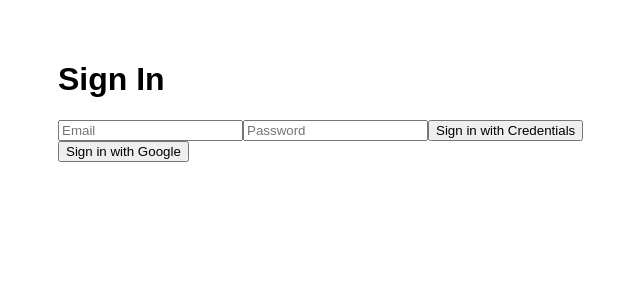
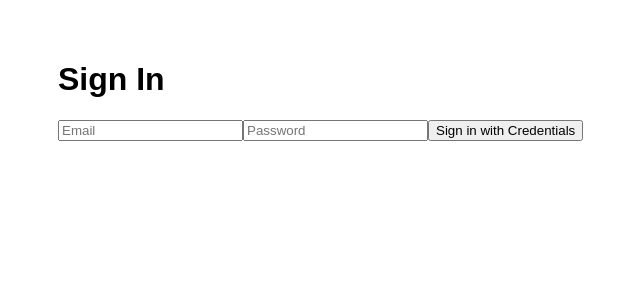
Before and after one commit to blendimaliqi/kjopskontrakt-next, a Next.js app: page /auth/signin in a window 1280 px wide. Shown: the top 300 px of the page, without its empty margins (202-842 px from the left). Built offline with nearby package versions, Linux system fonts and the light colour scheme.

Commit message:
made signin flow better

```diff
--- a/app/auth/signin/page.tsx
+++ b/app/auth/signin/page.tsx
@@ -37,9 +37,9 @@ export default function SignIn() {
         />
         <button type="submit">Sign in with Credentials</button>
       </form>
-      <button onClick={() => signIn("google", { callbackUrl: "/" })}>
+      {/* <button onClick={() => signIn("google", { callbackUrl: "/" })}>
         Sign in with Google
-      </button>
+      </button> */}
     </div>
   );
 }
```
Also changed, not shown: app/auth/signup/page.tsx (+9 -1 lines).
